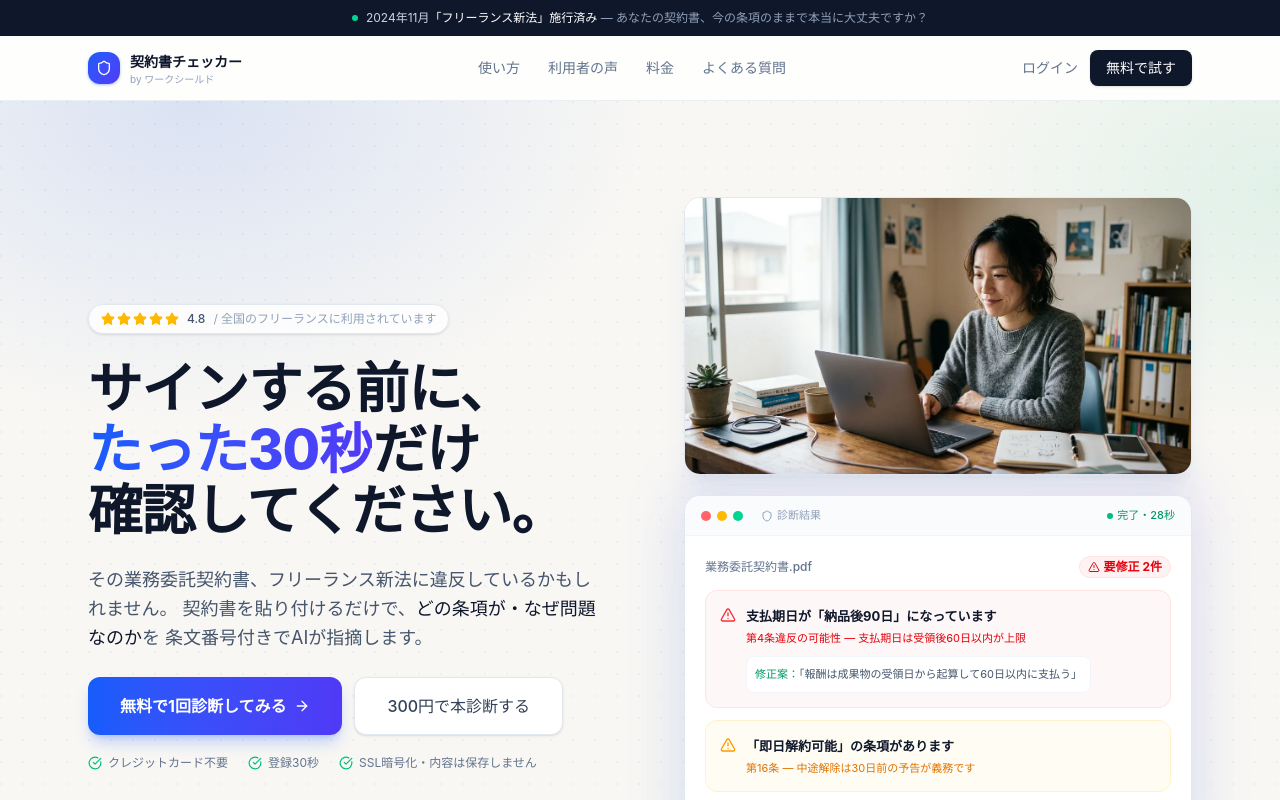
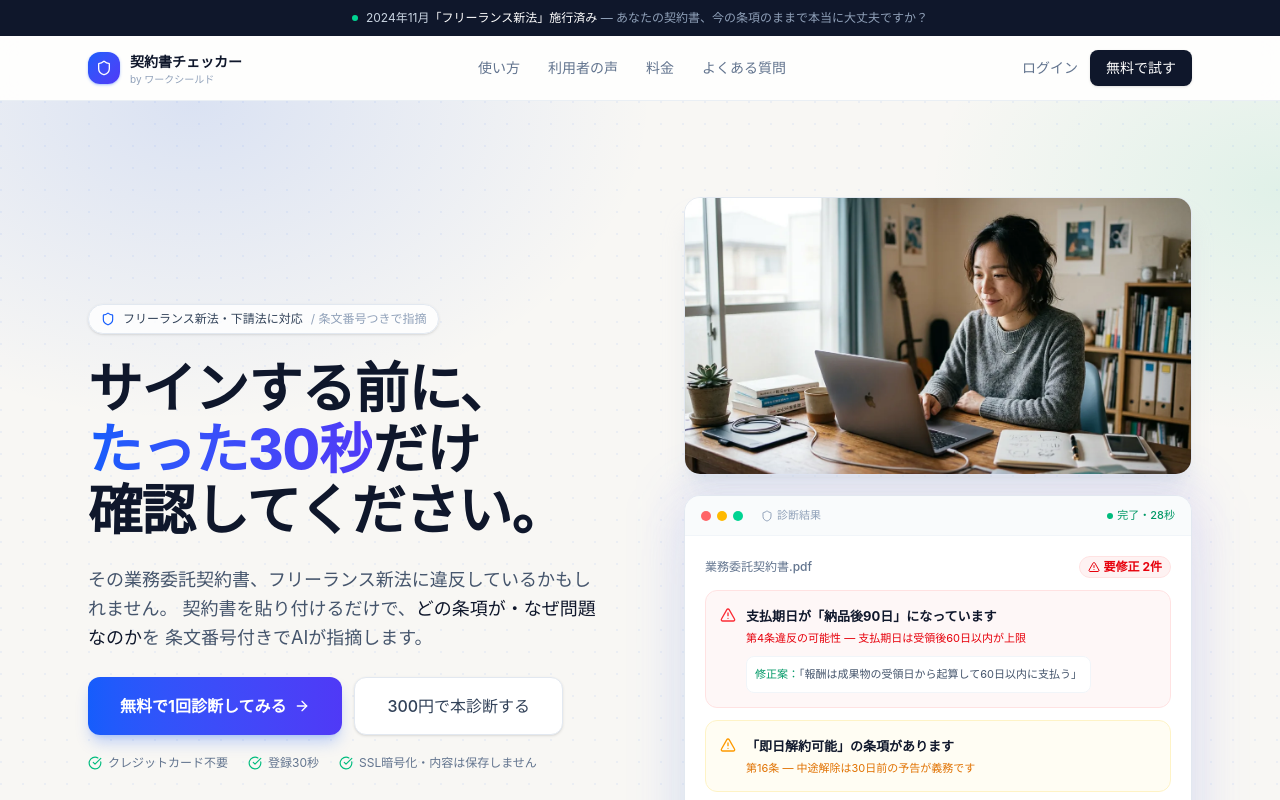
Before and after one commit to tukki-koh/freelance-contract-checker, a Next.js app: page / in a window 1280 px wide. Shown: the top 800 px of the page. Built offline with nearby package versions, Linux system fonts and the light colour scheme.

Commit message:
fix(LP): 根拠のない星評価4.8を全削除し検証可能な事実に差し替え。構造化データの偽aggregateRatingも除去（Googleスパムポリシー回避）

```diff
--- a/app/layout.tsx
+++ b/app/layout.tsx
@@ -71,13 +71,6 @@ const webApplicationSchema = {
       description: '月間診断数無制限。発注側コンプライアンスチェック対応。汎用AIツールの約1/3の価格。',
     },
   ],
-  aggregateRating: {
-    '@type': 'AggregateRating',
-    ratingValue: '4.8',
-    reviewCount: '47',
-    bestRating: '5',
-    worstRating: '1',
-  },
   creator: {
     '@type': 'Organization',
     name: 'ワークシールド',
--- a/app/page.tsx
+++ b/app/page.tsx
@@ -2,7 +2,7 @@ import Link from 'next/link'
 import Image from 'next/image'
 import {
   Shield, CheckCircle, AlertTriangle, ArrowRight,
-  Building2, User, Clock, ChevronDown, Star, FileSearch
+  Building2, User, Clock, ChevronDown, FileSearch
 } from 'lucide-react'
 import { StickyCtaBar } from '@/components/StickyCtaBar'
 
@@ -75,15 +75,11 @@ export default function LandingPage() {
 
             {/* 左：コピー */}
             <div className="animate-float-up">
-              {/* 評価バッジ */}
+              {/* 対応法令バッジ */}
               <div className="inline-flex items-center gap-2 rounded-full border border-slate-200 bg-white/80 backdrop-blur px-3 py-1.5 mb-6 shadow-sm">
-                <div className="flex items-center gap-0.5">
-                  {Array.from({ length: 5 }).map((_, i) => (
-                    <Star key={i} className="h-3.5 w-3.5 fill-amber-400 text-amber-400" />
-                  ))}
-                </div>
-                <span className="text-xs font-medium text-slate-600">4.8</span>
-                <span className="text-xs text-slate-400">/ 全国のフリーランスに利用されています</span>
+                <Shield className="h-3.5 w-3.5 text-blue-600" />
+                <span className="text-xs font-medium text-slate-700">フリーランス新法・下請法に対応</span>
+                <span className="text-xs text-slate-400">/ 条文番号つきで指摘</span>
               </div>
 
               <h1 className="text-4xl md:text-5xl lg:text-[3.4rem] font-extrabold text-slate-900 leading-[1.12] mb-6">
@@ -229,7 +225,7 @@ export default function LandingPage() {
               { v: '30秒', l: '平均診断時間' },
               { v: '¥980', l: '使い放題（月額）' },
               { v: '¥300〜', l: '1回だけのお試し' },
-              { v: '4.8 / 5', l: '利用者の満足度' },
+              { v: '2つの法律', l: 'フリーランス新法・下請法' },
             ].map(({ v, l }) => (
               <div key={l} className="text-center">
                 <p className="text-2xl md:text-3xl font-extrabold text-slate-900 tracking-tight">{v}</p>
@@ -386,11 +382,7 @@ export default function LandingPage() {
                 },
               ].map(({ name, role, photo, text }) => (
                 <div key={name} className="flex flex-col rounded-2xl border border-slate-200 bg-slate-50/50 p-6 shadow-sm">
-                  <div className="flex items-center gap-1 mb-4">
-                    {Array.from({ length: 5 }).map((_, i) => (
-                      <Star key={i} className="h-4 w-4 fill-amber-400 text-amber-400" />
-                    ))}
-                  </div>
+                  <span className="text-3xl leading-none text-slate-300 font-serif mb-2" aria-hidden="true">&ldquo;</span>
                   <p className="text-sm text-slate-700 leading-relaxed flex-1 mb-5">{text}</p>
                   <div className="flex items-center gap-3 pt-4 border-t border-slate-200">
                     <Image
@@ -654,12 +646,8 @@ export default function LandingPage() {
               />
             </div>
             <div className="inline-flex items-center gap-2 rounded-full border border-slate-200 bg-white px-3 py-1.5 mb-6 shadow-sm">
-              <div className="flex items-center gap-0.5">
-                {Array.from({ length: 5 }).map((_, i) => (
-                  <Star key={i} className="h-3.5 w-3.5 fill-amber-400 text-amber-400" />
-                ))}
-              </div>
-              <span className="text-xs text-slate-500">多くのフリーランスが利用しています</span>
+              <CheckCircle className="h-3.5 w-3.5 text-emerald-500" />
+              <span className="text-xs text-slate-500">無料登録・クレジットカード不要</span>
             </div>
             <h2 className="text-3xl md:text-4xl font-extrabold text-slate-900 mb-4 leading-tight">
               まず1回、<br className="sm:hidden" />試してみてください。
```
